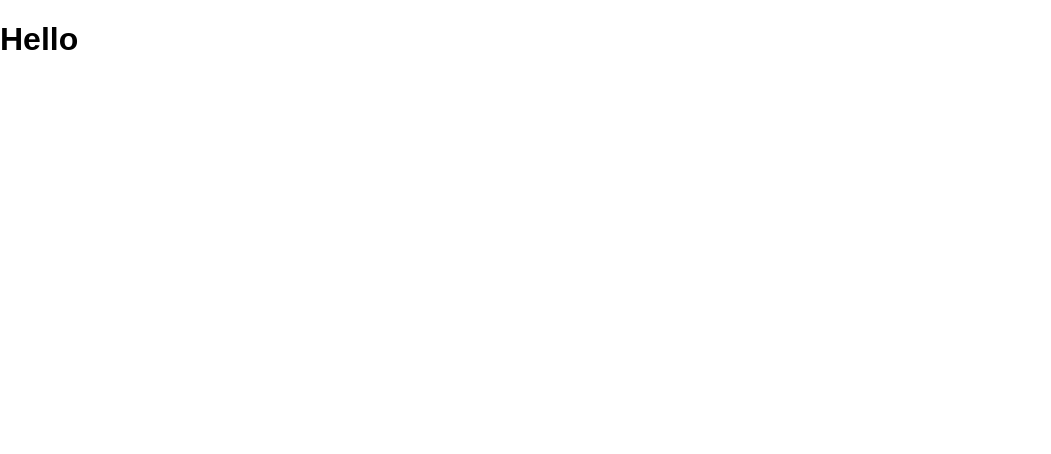
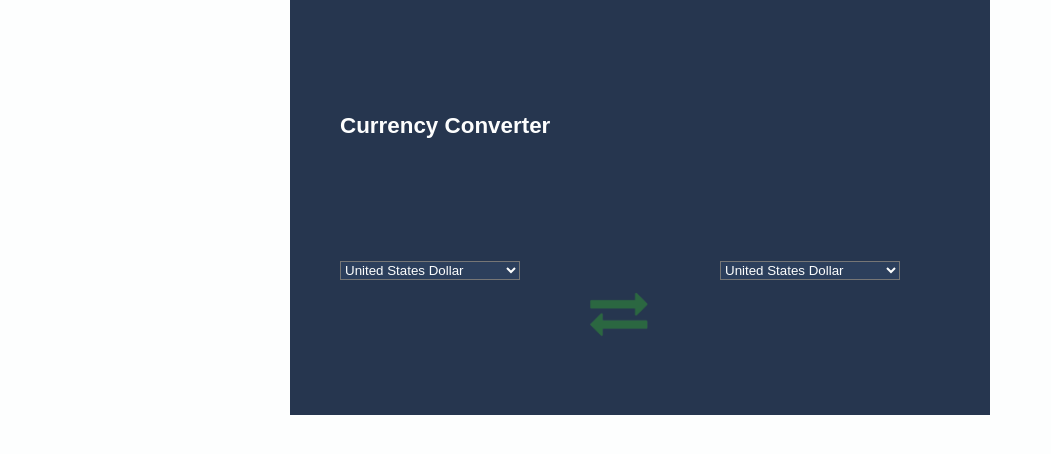
Before and after one commit to ricardosaumeth/React_Currency_Converter, a React (Create React App) app: page / in a window 1280 px wide. Shown: the top 454 px of the page, without its empty margins (0-1051 px from the left). Built offline with nearby package versions, Linux system fonts and the light colour scheme.

Commit message:
First css style added

```diff
--- a/src/container/App.css
+++ b/src/container/App.css
@@ -1,28 +1,150 @@
-.App {
-  text-align: center;
+/****************
+Reset
+****************/
+/* http://meyerweb.com/eric/tools/css/reset/
+   v2.0 | 20110126
+   License: none (public domain)
+*/
+
+html, body, div, span, applet, object, iframe,
+h1, h2, h3, h4, h5, h6, p, blockquote, pre,
+a, abbr, acronym, address, big, cite, code,
+del, dfn, em, img, ins, kbd, q, s, samp,
+small, strike, strong, sub, sup, tt, var,
+b, u, i, center,
+dl, dt, dd, ol, ul, li,
+fieldset, form, label, legend,
+table, caption, tbody, tfoot, thead, tr, th, td,
+article, aside, canvas, details, embed,
+figure, figcaption, footer, header, hgroup,
+menu, nav, output, ruby, section, summary,
+time, mark, audio, video {
+  margin: 0;
+  padding: 0;
+  border: 0;
+  font-size: 100%;
+  font: inherit;
+  vertical-align: baseline;
+}
+/* HTML5 display-role reset for older browsers */
+article, aside, details, figcaption, figure,
+footer, header, hgroup, menu, nav, section {
+  display: block;
+}
+body {
+  line-height: 1.4;
+  font-family: Arial, Helvetica, sans-serif;
+}
+ol, ul {
+  list-style: none;
+}
+blockquote, q {
+  quotes: none;
+}
+blockquote:before, blockquote:after,
+q:before, q:after {
+  content: '';
+  content: none;
+}
+table {
+  border-collapse: collapse;
+  border-spacing: 0;
+}
+:focus {
+  outline: none;
+}
+strong {
+  font-weight: bold;
+}
+/* micro clear fix */
+.grouping:before,
+.grouping:after {
+  content: " ";
+  display: table;
+}
+.grouping:after {
+  clear: both;
+}
+img, iframe, video, object {
+  max-width: 100%;
+}
+/***************
+Global
+***************/
+::-moz-selection {
+  background-color: #26364f;
+}
+::selection {
+  background-color: #26364f;
+}
+body {
+  background-color: #fdfefe;
+  font-weight: 100;
+  font-size: 0.8rem;
+}
+h1 {
+	margin-top: 100px;
+  font-weight: 700;
+  font-size: 1.4rem;
+  color: #fdfefe;
+	margin-bottom: 10px;
+	text-align: center;
+	margin-bottom: 70px;
+}
+h2, h3 {
+  font-size: 1.4rem;
+  margin-bottom: 1%;
+  color: #fdfefe;
+  font-weight: 700;
+}
+select {
+	background-color: #2c3f5c;
+	color: #fdfefe;
+	min-width: 100%;
+}
+.wrapper {
+	padding: 10px 50px 5px 50px;
+  margin: 0 auto;
+	max-width: 280px;
+	background-color: #26364f;
+	height: 400px;
+}
+img {
+  width: 20%;
+  display: block;
+  margin-left: auto;
+  margin-right: auto;
+}
+.column {
+	margin: 0 auto;
+	max-width: 100%; /* 480px % 960 */
+	margin-bottom: 10px;
 }
 
-.App-logo {
-  animation: App-logo-spin infinite 20s linear;
-  height: 80px;
+@media only screen and (min-width: 768px) {
+	/* For desktop: */
+	h1 {
+		text-align: left;
+  }
+  img {
+    width: 40%;
+    padding-top: 75px;
+  }
+	select {
+    width: 100%;
+    margin-top: 50px;
+	}
+	.wrapper {
+		max-width: 600px;
+	}
+	.column {
+    display: inline-block;
+		width: 30%;
+    margin: 0 auto;
+    float: left;
+    margin-left: 10px;
+	}
+	.column:first-of-type {
+    margin-left: 0px;
+	}
 }
-
-.App-header {
-  background-color: #222;
-  height: 150px;
-  padding: 20px;
-  color: white;
-}
-
-.App-title {
-  font-size: 1.5em;
-}
-
-.App-intro {
-  font-size: large;
-}
-
-@keyframes App-logo-spin {
-  from { transform: rotate(0deg); }
-  to { transform: rotate(360deg); }
-}
--- a/src/container/App.js
+++ b/src/container/App.js
@@ -4,7 +4,34 @@ import './App.css';
 class App extends Component {
   render() {
     return (
-      <h1>Hello</h1>
+
+        <div className="wrapper">
+
+          <h1>Currency Converter</h1>
+
+          <div className="column col-3">
+            <select>
+              <option value="euro">United States Dollar</option>
+              <option value="USDollars">USD</option>
+              <option value="Jenes">JPY</option>
+              <option value="Niidea">BGN</option>
+            </select>
+          </div>
+
+          <div className="column col-3">
+            <img src="/arrow.png" alt="exchange-arrow"/>
+          </div>
+
+          <div className="column col-3">
+            <select>
+              <option value="euro">United States Dollar</option>
+              <option value="USDollars">USD</option>
+              <option value="Jenes">JPY</option>
+              <option value="Niidea">BGN</option>
+            </select>
+          </div>
+
+        </div>
     );
   }
 }
```
Also changed, not shown: public/arrow.png (added).
